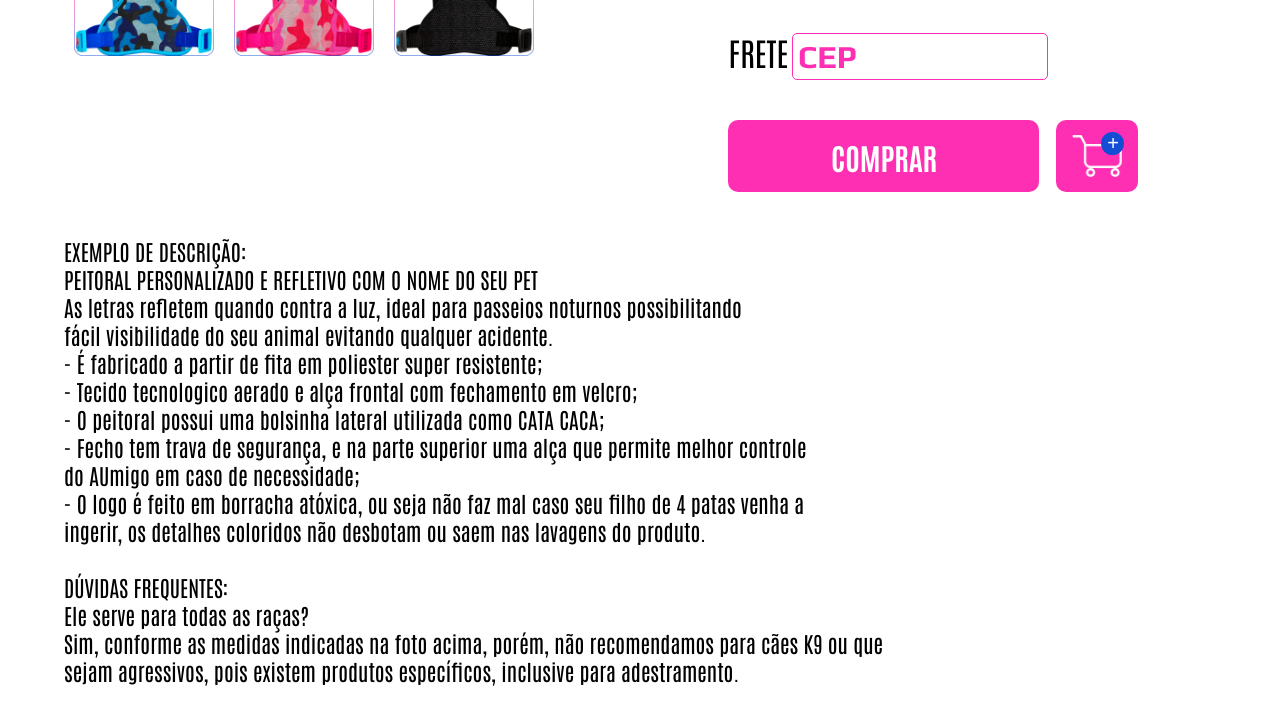
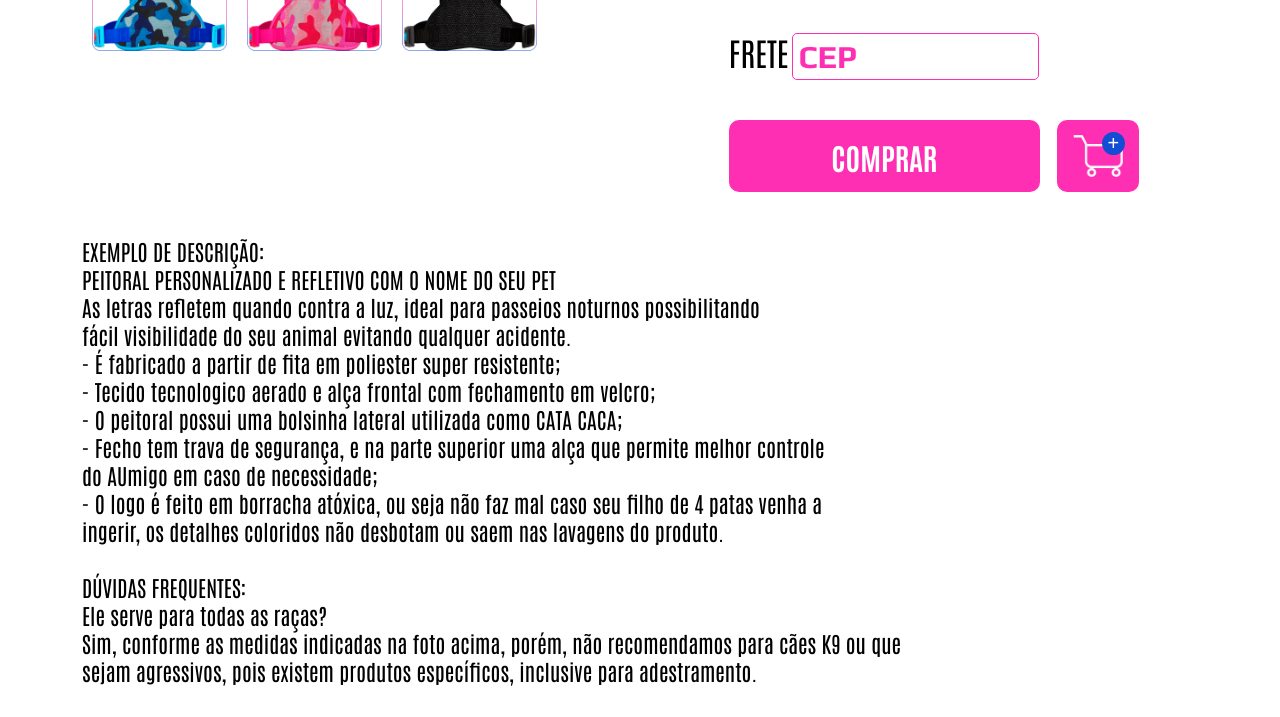
Before and after one commit to Allan93aj/Meuauau, a plain HTML site: page produto.html in a window 1280 px wide. Shown: the part 614-1331 px from the top of the page. Drawn offline with nearby package versions, Linux system fonts and the light colour scheme; a web font is replaced by a local one.

Commit message:
ajuste finais

```diff
--- a/css/produto.css
+++ b/css/produto.css
@@ -719,3 +719,14 @@ input{
 
 
 }
+
+
+@media (min-width: 1240px){
+    .container-fluid.produto,
+    .descricao,
+    .produtos-relacionados{
+        max-width: 1240px;
+        margin: 0 auto;
+    }
+
+}
```
Also changed, not shown: css/styles.css (+14 -0 lines), index.html (+7 -3 lines).
